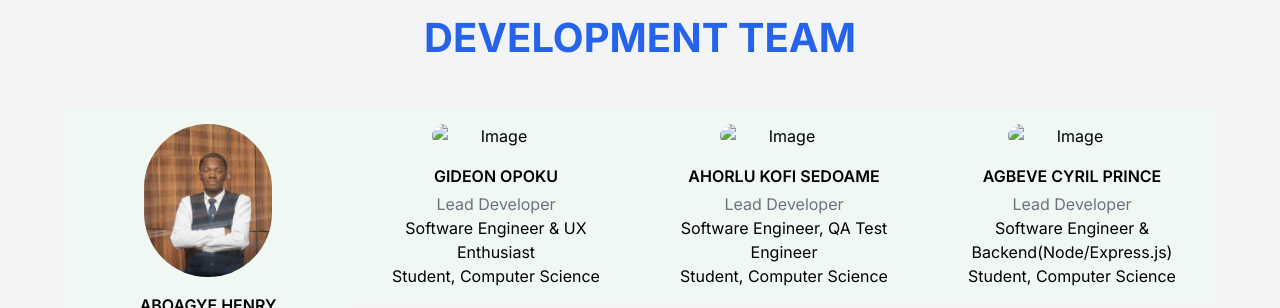
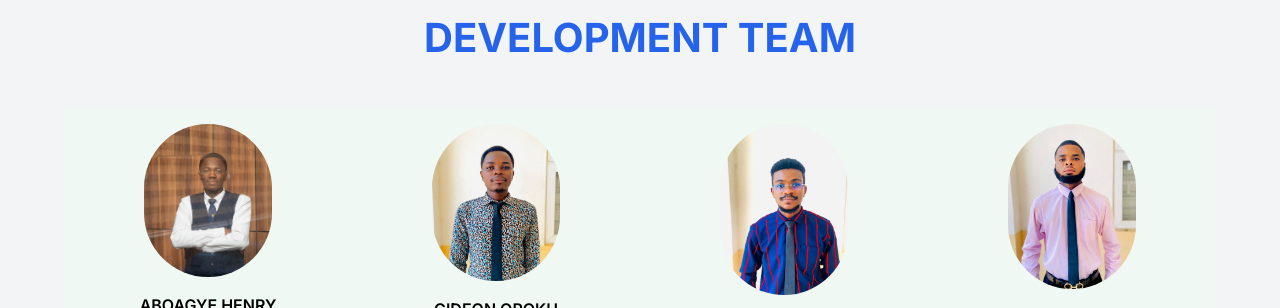
Before and after one commit to CyrilPrince1/campus-navigator, a website: page about.html in a window 1280 px wide. Shown: the part 1420-1728 px from the top of the page. Drawn offline with nearby package versions, Linux system fonts and the light colour scheme.

Commit message:
pic update

```diff
--- a/about.html
+++ b/about.html
@@ -250,7 +250,7 @@
           <div class="w-full lg:w-1/4 flex items-center">
             <div class="w-full bg-[#f0f8f4] text-center p-4">
               <img
-                src="./images/im2.HEIC"
+                src="./images/img3.jpg"
                 alt="Image"
                 class="w-1/2 mx-auto rounded-full mb-4"
               />
@@ -264,7 +264,7 @@
           <div class="w-full lg:w-1/4 flex items-center">
             <div class="w-full bg-[#f0f8f4] text-center p-4">
               <img
-                src="./images/img3.HEIC "
+                src="./images/img5.jpg "
                 alt="Image"
                 class="w-1/2 mx-auto rounded-full mb-4"
               />
@@ -278,7 +278,7 @@
           <div class="w-full lg:w-1/4 flex items-center">
             <div class="w-full bg-[#f0f8f4] text-center p-4">
               <img
-                src="./images/img4.HEIC "
+                src="./images/img4.jpg "
                 alt="Image"
                 class="w-1/2 mx-auto rounded-full mb-4"
               />
```
Also changed, not shown: images/img2.jpg (added), images/img3.jpg (added), images/img4.jpg (added), images/img5.jpg (added), 5 other files.
